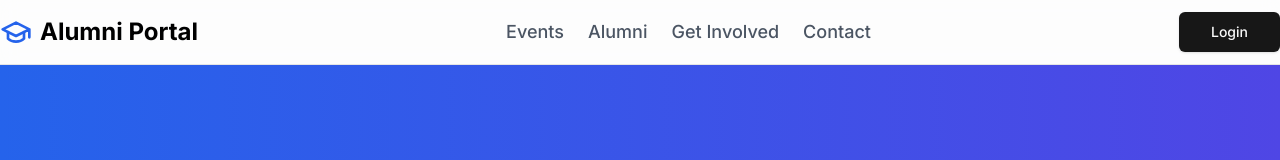
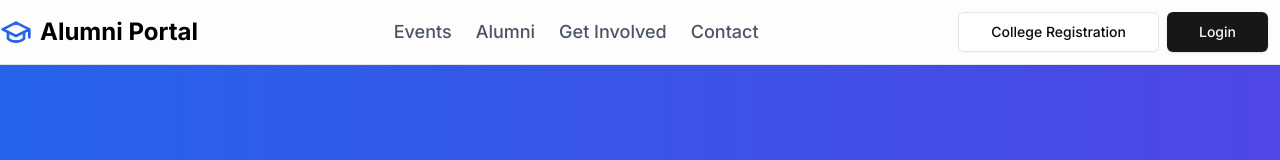
Before and after one commit to anishiit/aluminiportal, a Next.js app: page / in a window 1280 px wide. Shown: the top 160 px of the page. Built offline with nearby package versions, Linux system fonts and the light colour scheme.

Commit message:
ui design

```diff
--- a/src/app/page.js
+++ b/src/app/page.js
@@ -17,6 +17,9 @@ export default function Component() {
   const toggleMenu = () => setIsOpen(!isOpen)
   const handleLogin= () =>{
     router.push('/login')
+  }
+  const handleCollegeRegistration =()=>{
+    router.push('/collegeRegistration');
   }
   const navItems = [
     { name: "Events", href: "#events" },
@@ -80,9 +83,13 @@ export default function Component() {
               </a>
             ))}
           </nav>
-          <Button onClick={handleLogin} className="hidden md:inline-flex" size="lg">
+          <div className ="mx-1"><Button onClick={handleCollegeRegistration} className="hidden md:inline-flex" variant="outline" size="lg">
+              College Registration
+            </Button>
+          <Button onClick={handleLogin} className="hidden md:inline-flex mx-2" size="lg">
             Login
-          </Button>
+          </Button></div>
+
           <Sheet open={isOpen} onOpenChange={setIsOpen}>
             <SheetTrigger asChild>
               <Button variant="ghost" size="icon" className="md:hidden">
@@ -117,8 +124,13 @@ export default function Component() {
                   ))}
                 </nav>
                 <div className="mt-auto">
+                <SheetClose asChild>
+                    <Button onClick={handleCollegeRegistration} variant="outline" size="lg" className="w-full mt-4">
+                      College Registration
+                    </Button>
+                  </SheetClose>
                   <SheetClose asChild>
-                    <Button size="lg" className="w-full" onClick={()=>{ toggleMenu ; handleLogin()}}>Login</Button>
+                    <Button size="lg" className="w-full mt-1" onClick={()=>{ toggleMenu ; handleLogin()}}>Login</Button>
                   </SheetClose>
                 </div>
               </div>
```
